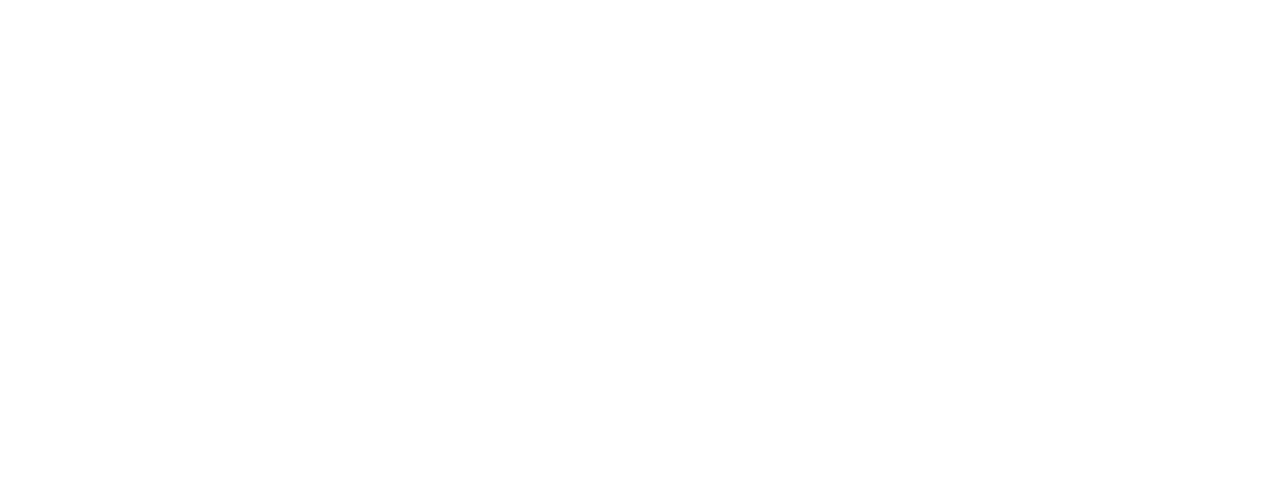
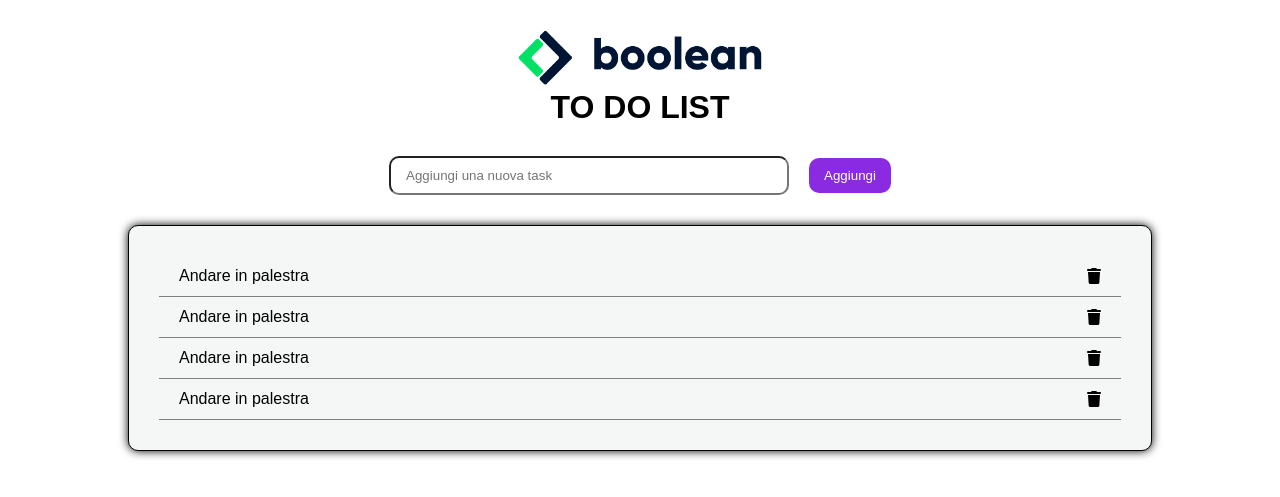
Before and after one commit to marcocnc/php-todo-list-json, a PHP site: page / in a window 1280 px wide. Before the commit the part shown is empty. Shown: the top 497 px of the page. Run offline with PHP 8.4, Linux system fonts and the light colour scheme; some libraries are stand-ins or nearby versions.

Commit message:
added markup and created main.js file

```diff
--- a/index.php
+++ b/index.php
@@ -5,15 +5,56 @@
     <meta http-equiv="X-UA-Compatible" content="IE=edge">
     <meta name="viewport" content="width=device-width, initial-scale=1.0">
 
+    <!-- Font Awesome -->
+    <link rel="stylesheet" href="https://cdnjs.cloudflare.com/ajax/libs/font-awesome/6.4.0/css/all.min.css" integrity="sha512-iecdLmaskl7CVkqkXNQ/ZH/XLlvWZOJyj7Yy7tcenmpD1ypASozpmT/E0iPtmFIB46ZmdtAc9eNBvH0H/ZpiBw==" crossorigin="anonymous" referrerpolicy="no-referrer"/>
+
     <!-- Vue -->
     <script src="https://unpkg.com/vue@3/dist/vue.global.js"></script>
 
     <!-- Axios -->
     <script src="https://cdn.jsdelivr.net/npm/axios@1.1.2/dist/axios.min.js"></script>
 
+    <link rel="stylesheet" href="style.css">
     <title>PHP ToDo List JSON</title>
 </head>
 <body>
+    <div id="app">
+        <div class="logo">
+            <img src="img/logo.png" alt="logo">
+            <h1>TO DO LIST</h1>
+        </div>
 
+        <div class="inputs">
+            <input type = "text" placeholder = "Aggiungi una nuova task">
+            <button>Aggiungi</button>
+        </div>
+
+        <div class="container">
+            <ul class="todolist">
+                <li>
+                    <span>Andare in palestra</span>
+
+                    <i class="fa-solid fa-trash"></i>
+                </li>
+                <li>
+                    <span>Andare in palestra</span>
+
+                    <i class="fa-solid fa-trash"></i>
+                </li>
+                <li>
+                    <span>Andare in palestra</span>
+
+                    <i class="fa-solid fa-trash"></i>
+                </li>
+                <li>
+                    <span>Andare in palestra</span>
+
+                    <i class="fa-solid fa-trash"></i>
+                </li>
+            </ul>
+        </div>
+    </div>
+
+    <script src="main.js"></script>
 </body>
 </html>
--- /dev/null
+++ b/main.js
@@ -0,0 +1,11 @@
+const {createApp} = Vue;
+
+createApp({
+
+    data(){
+        return{
+
+        }
+    }
+
+}).mount('#app');
--- /dev/null
+++ b/style.css
@@ -0,0 +1,85 @@
+*{
+    padding: 0;
+    margin: 0;
+    box-sizing: border-box;
+}
+
+body{
+    font-family: Arial, Helvetica, sans-serif;
+}
+
+.container{
+    width: 80%;
+    margin: 0 auto;
+    padding: 30px;
+    border-radius: 10px;
+    background-color: #f5f7f7;
+    margin-top: 30px;
+    border: 1px solid #000;
+    box-shadow: 0 0 10px #000;
+}
+
+
+.logo{
+    text-align: center;
+    padding: 30px;
+}
+
+.logo img{
+    width: 20%;
+    height: 20%;
+}
+
+.inputs{
+    text-align: center;
+}
+
+.inputs input, .inputs button{
+    padding: 10px 15px;
+    border-radius: 10px;
+}
+
+.inputs input{
+    width: 400px;
+    margin-right: 20px;
+}
+
+.inputs button{
+    border: none;
+    cursor: pointer;
+    background-color: blueviolet;
+    color: white;
+}
+
+.warnMessage{
+    color: red;
+    padding-top: 5px;
+    font-weight: bold;
+}
+
+.todolist li{
+    list-style: none;
+    display: flex;
+    justify-content: space-between;
+    align-items: center;
+    line-height: 40px;
+    border-bottom: 1px solid gray;
+    padding: 0 20px;
+    cursor: pointer;
+}
+
+.todolist li:hover{
+    background-color: rgba(137, 43, 226, 0.557);
+}
+
+.todolist li i:hover{
+    color: red;
+}
+
+.todolist li.done span{
+    text-decoration: line-through;
+}
+
+.error{
+    color: red;
+}
```
Also changed, not shown: README.md, img/logo.png (added).
